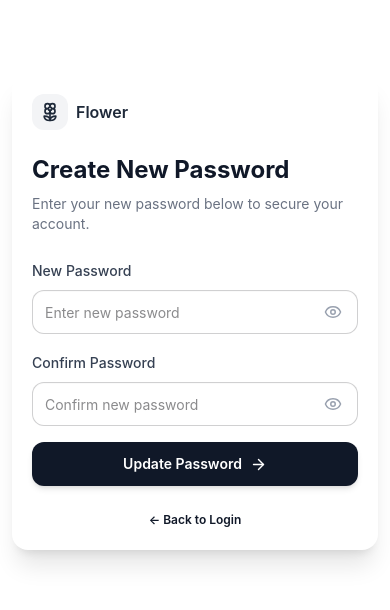
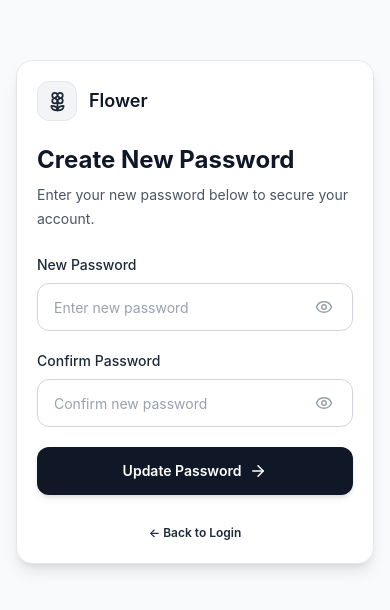
Before and after one commit to Vishal1535/FlowerDeployment, a React (Vite) app in the folder Fronted/: page /new-password in a window 390 px wide. Shown: the part 110-720 px from the top of the page. Built offline with nearby package versions, Linux system fonts and the light colour scheme; no server answers.

Commit message:
fix responsive UI for OTP and password reset pages

```diff
--- a/Fronted/src/Component/Auth/ForgetOtpPassword.jsx
+++ b/Fronted/src/Component/Auth/ForgetOtpPassword.jsx
@@ -59,24 +59,28 @@ export const ForgetOtpPassword = () => {
   };
 
   return (
-    <div className="min-h-screen w-full flex items-center justify-center px-3 sm:px-4 py-6 sm:py-8">
+    <div className="min-h-screen w-full bg-gray-50 flex items-center justify-center px-4 py-6 sm:px-6 sm:py-8">
 
-      <div className="w-full max-w-md shadow-xl rounded-2xl p-5 sm:p-7 md:p-9 lg:p-12 bg-white">
+      <div className="w-full max-w-md bg-white border border-gray-200 shadow-lg rounded-2xl p-5 sm:p-7 md:p-9 lg:p-10">
 
         {/* Logo */}
-        <div className="flex items-center gap-2 text-gray-800 mb-6 sm:mb-8">
+        <div className="flex items-center gap-3 text-gray-900 mb-6 sm:mb-8">
 
           <div
-            className="w-9 h-9 sm:w-10 sm:h-10
+            className="w-10 h-10 sm:w-11 sm:h-11
                        rounded-xl
                        bg-gray-100
+                       border border-gray-200
                        flex items-center justify-center
                        shrink-0"
           >
-            <Flower2 size={20} className="sm:w-[21px] sm:h-[21px]" />
+            <Flower2
+              size={21}
+              className="text-gray-800"
+            />
           </div>
 
-          <span className="font-semibold text-base sm:text-lg">
+          <span className="font-semibold text-lg sm:text-xl text-gray-900">
             Flower
           </span>
 
@@ -85,19 +89,19 @@ export const ForgetOtpPassword = () => {
         {/* Heading */}
         <div className="mb-6 sm:mb-7">
 
-          <h1 className="text-2xl sm:text-3xl font-bold text-gray-900">
+          <h1 className="text-2xl sm:text-3xl font-bold text-gray-900 leading-tight">
             Verify OTP
           </h1>
 
-          <p className="text-sm text-gray-500 mt-2 leading-5 sm:leading-6">
+          <p className="text-sm sm:text-[15px] text-gray-600 mt-2 leading-6">
             Enter the OTP sent to your registered email address
             to reset your password.
           </p>
 
           {emailStoreForOtp && (
-            <p className="text-xs text-gray-400 mt-3 break-all leading-5">
+            <p className="text-xs sm:text-sm text-gray-500 mt-3 break-all leading-5">
               OTP sent to{" "}
-              <span className="font-semibold text-gray-600">
+              <span className="font-semibold text-gray-800">
                 {emailStoreForOtp}
               </span>
             </p>
@@ -107,14 +111,14 @@ export const ForgetOtpPassword = () => {
 
         {/* Form */}
         <form
-          className="space-y-4 sm:space-y-5"
+          className="space-y-5"
           onSubmit={handleSubmit}
         >
 
           {/* OTP */}
           <div>
 
-            <label className="text-sm font-medium text-gray-700">
+            <label className="block text-sm font-medium text-gray-800 mb-2">
               Enter OTP
             </label>
 
@@ -126,14 +130,20 @@ export const ForgetOtpPassword = () => {
               onChange={(e) => setOtp(e.target.value)}
               maxLength={6}
               inputMode="numeric"
-              className="input input-bordered w-full mt-2
-                         h-12 sm:h-13
-                         rounded-xl text-center
+              className="w-full h-12 sm:h-13
+                         rounded-xl
+                         border border-gray-300
+                         bg-white
+                         text-gray-900
+                         placeholder:text-gray-400
+                         text-center
                          tracking-[6px] sm:tracking-[8px]
-                         text-base sm:text-lg font-semibold
-                         focus:outline-none
+                         text-base sm:text-lg
+                         font-semibold
+                         outline-none
                          focus:border-gray-500
-                         focus:ring-2 focus:ring-gray-100
+                         focus:ring-2
+                         focus:ring-gray-100
                          transition-all"
               required
             />
@@ -144,14 +154,20 @@ export const ForgetOtpPassword = () => {
           <button
             type="submit"
             disabled={loading}
-            className="w-full h-11 sm:h-12 rounded-xl
-                       bg-gray-900 hover:bg-gray-800
+            className="w-full h-12 sm:h-[50px]
+                       rounded-xl
+                       bg-gray-900
+                       hover:bg-gray-800
+                       active:bg-gray-950
                        disabled:bg-gray-400
                        disabled:cursor-not-allowed
-                       text-white font-semibold
+                       text-white
+                       font-semibold
                        text-sm sm:text-base
-                       flex items-center justify-center gap-2
-                       shadow-md hover:shadow-lg
+                       flex items-center justify-center
+                       gap-2
+                       shadow-md
+                       hover:shadow-lg
                        transition-all"
           >
 
@@ -163,7 +179,10 @@ export const ForgetOtpPassword = () => {
             ) : (
               <>
                 Verify OTP
-                <ArrowRight size={17} className="sm:w-[18px] sm:h-[18px]" />
+                <ArrowRight
+                  size={18}
+                  className="shrink-0"
+                />
               </>
             )}
 
@@ -172,9 +191,9 @@ export const ForgetOtpPassword = () => {
         </form>
 
         {/* Resend OTP */}
-        <div className="text-center mt-5 sm:mt-6">
+        <div className="text-center mt-6">
 
-          <p className="text-xs sm:text-sm text-gray-500 leading-5">
+          <p className="text-xs sm:text-sm text-gray-600 leading-5">
             Didn't receive the OTP?{" "}
 
             <button
@@ -188,11 +207,11 @@ export const ForgetOtpPassword = () => {
         </div>
 
         {/* Back to Login */}
-        <div className="text-center mt-4 sm:mt-5">
+        <div className="text-center mt-5">
 
           <Link
             to="/login"
-            className="text-xs sm:text-sm font-semibold text-gray-900 hover:underline"
+            className="inline-block text-xs sm:text-sm font-semibold text-gray-800 hover:text-gray-950 hover:underline"
           >
             ← Back to Login
           </Link>
--- a/Fronted/src/Component/Auth/NewPassword.jsx
+++ b/Fronted/src/Component/Auth/NewPassword.jsx
@@ -69,28 +69,29 @@ useEffect(() => {
   };
 
   return (
-    <div className="min-h-screen w-full flex items-center justify-center px-3 sm:px-4 py-6 sm:py-8">
+    <div className="min-h-screen w-full bg-gray-50 flex items-center justify-center px-4 py-6 sm:px-6 sm:py-8">
 
-      <div className="w-full max-w-md shadow-xl rounded-2xl p-5 sm:p-7 md:p-9 lg:p-12 bg-white">
+      <div className="w-full max-w-md bg-white border border-gray-200 shadow-lg rounded-2xl p-5 sm:p-7 md:p-9 lg:p-10">
 
         {/* Logo */}
 
-        <div className="flex items-center gap-2 text-gray-800 mb-6 sm:mb-8">
+        <div className="flex items-center gap-3 text-gray-900 mb-6 sm:mb-8">
 
           <div
-            className="w-9 h-9 sm:w-10 sm:h-10
+            className="w-10 h-10 sm:w-11 sm:h-11
                        rounded-xl
                        bg-gray-100
+                       border border-gray-200
                        flex items-center justify-center
                        shrink-0"
           >
             <Flower2
-              size={20}
-              className="sm:w-[21px] sm:h-[21px]"
+              size={21}
+              className="text-gray-800"
             />
           </div>
 
-          <span className="font-semibold text-base sm:text-lg">
+          <span className="font-semibold text-lg sm:text-xl text-gray-900">
             Flower
           </span>
 
@@ -100,11 +101,11 @@ useEffect(() => {
 
         <div className="mb-6 sm:mb-7">
 
-          <h1 className="text-2xl sm:text-3xl font-bold text-gray-900">
+          <h1 className="text-2xl sm:text-3xl font-bold text-gray-900 leading-tight">
             Create New Password
           </h1>
 
-          <p className="text-sm text-gray-500 mt-2 leading-5 sm:leading-6">
+          <p className="text-sm sm:text-[15px] text-gray-600 mt-2 leading-6">
             Enter your new password below to secure your account.
           </p>
 
@@ -113,7 +114,7 @@ useEffect(() => {
         {/* Form */}
 
         <form
-          className="space-y-4 sm:space-y-5"
+          className="space-y-5"
           onSubmit={handleSubmit}
         >
 
@@ -121,11 +122,11 @@ useEffect(() => {
 
           <div>
 
-            <label className="text-sm font-medium text-gray-700">
+            <label className="block text-sm font-medium text-gray-800 mb-2">
               New Password
             </label>
 
-            <div className="relative mt-2">
+            <div className="relative">
 
               <input
                 type={showPassword ? "text" : "password"}
@@ -133,16 +134,16 @@ useEffect(() => {
                 placeholder="Enter new password"
                 value={password}
                 onChange={(e) => setPassword(e.target.value)}
-                className="input
-                           input-bordered
-                           w-full
-                           h-11
-                           sm:h-12
+                className="w-full h-12
+                           rounded-xl
+                           border border-gray-300
+                           bg-white
+                           text-gray-900
+                           placeholder:text-gray-400
                            pr-12
-                           rounded-xl
-                           text-sm
-                           sm:text-base
-                           focus:outline-none
+                           px-4
+                           text-sm sm:text-base
+                           outline-none
                            focus:border-gray-500
                            focus:ring-2
                            focus:ring-gray-100
@@ -159,9 +160,12 @@ useEffect(() => {
                            right-3
                            top-1/2
                            -translate-y-1/2
-                           p-1
+                           p-2
+                           rounded-lg
                            text-gray-400
-                           hover:text-gray-700"
+                           hover:text-gray-700
+                           hover:bg-gray-100
+                           transition-colors"
               >
                 {showPassword ? (
                   <EyeOff size={18} />
@@ -178,11 +182,11 @@ useEffect(() => {
 
           <div>
 
-            <label className="text-sm font-medium text-gray-700">
+            <label className="block text-sm font-medium text-gray-800 mb-2">
               Confirm Password
             </label>
 
-            <div className="relative mt-2">
+            <div className="relative">
 
               <input
                 type={showConfirmPassword ? "text" : "password"}
@@ -192,16 +196,16 @@ useEffect(() => {
                 onChange={(e) =>
                   setConfirmPassword(e.target.value)
                 }
-                className="input
-                           input-bordered
-                           w-full
-                           h-11
-                           sm:h-12
+                className="w-full h-12
+                           rounded-xl
+                           border border-gray-300
+                           bg-white
+                           text-gray-900
+                           placeholder:text-gray-400
                            pr-12
-                           rounded-xl
-                           text-sm
-                           sm:text-base
-                           focus:outline-none
+                           px-4
+                           text-sm sm:text-base
+                           outline-none
                            focus:border-gray-500
                            focus:ring-2
                            focus:ring-gray-100
@@ -218,9 +222,12 @@ useEffect(() => {
                            right-3
                            top-1/2
                            -translate-y-1/2
-                           p-1
+                           p-2
+                           rounded-lg
                            text-gray-400
-                           hover:text-gray-700"
+                           hover:text-gray-700
+                           hover:bg-gray-100
+                           transition-colors"
               >
                 {showConfirmPassword ? (
                   <EyeOff size={18} />
@@ -239,11 +246,12 @@ useEffect(() => {
             type="submit"
             disabled={loading}
             className="w-full
-                       h-11
-                       sm:h-12
+                       h-12
+                       sm:h-[50px]
                        rounded-xl
                        bg-gray-900
                        hover:bg-gray-800
+                       active:bg-gray-950
                        disabled:bg-gray-400
                        disabled:cursor-not-allowed
                        text-white
@@ -268,8 +276,8 @@ useEffect(() => {
               <>
                 Update Password
                 <ArrowRight
-                  size={17}
-                  className="sm:w-[18px] sm:h-[18px]"
+                  size={18}
+                  className="shrink-0"
                 />
               </>
             )}
@@ -280,14 +288,16 @@ useEffect(() => {
 
         {/* Back to Login */}
 
-        <div className="text-center mt-5 sm:mt-7">
+        <div className="text-center mt-6">
 
           <Link
             to="/login"
-            className="text-xs
+            className="inline-block
+                       text-xs
                        sm:text-sm
                        font-semibold
-                       text-gray-900
+                       text-gray-800
+                       hover:text-gray-950
                        hover:underline"
           >
             ← Back to Login
--- a/Fronted/src/Component/Hero/Flower/FlowerCard.jsx
+++ b/Fronted/src/Component/Hero/Flower/FlowerCard.jsx
@@ -522,7 +522,7 @@ export const FlowerCard = ({ flower }) => {
           <button
             type="button"
             onClick={() => {
-              navigate(`flower/${flower._id}`);
+              navigate(`/flower/${flower._id}`);
             }}
             className="
               w-full
--- a/Fronted/src/Routing/Product.jsx
+++ b/Fronted/src/Routing/Product.jsx
@@ -6,7 +6,7 @@ import { Search } from "../User/Product/Search/Search"
         element:<OccasionProducts/>
     },
     {
-        path:"//search",
+        path:"/search",
         element:<Search/>
     }
 ]
```
Also changed, not shown: Fronted/src/Component/Auth/Auth.jsx (+30 -175 lines). Lines whose indentation alone changed are shown as unchanged.
